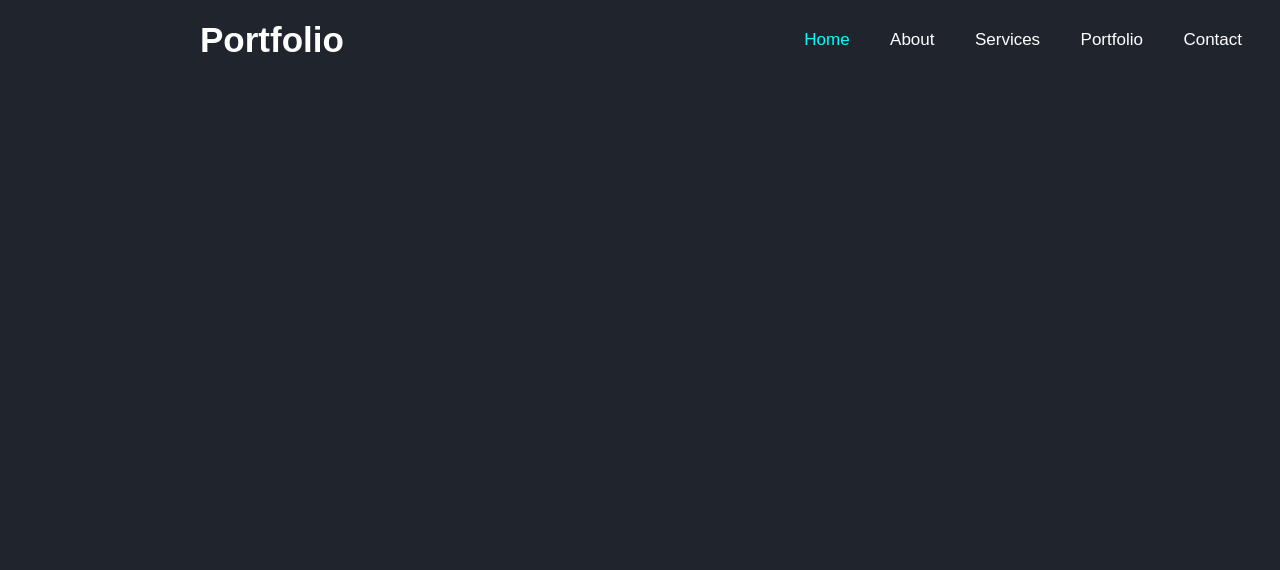
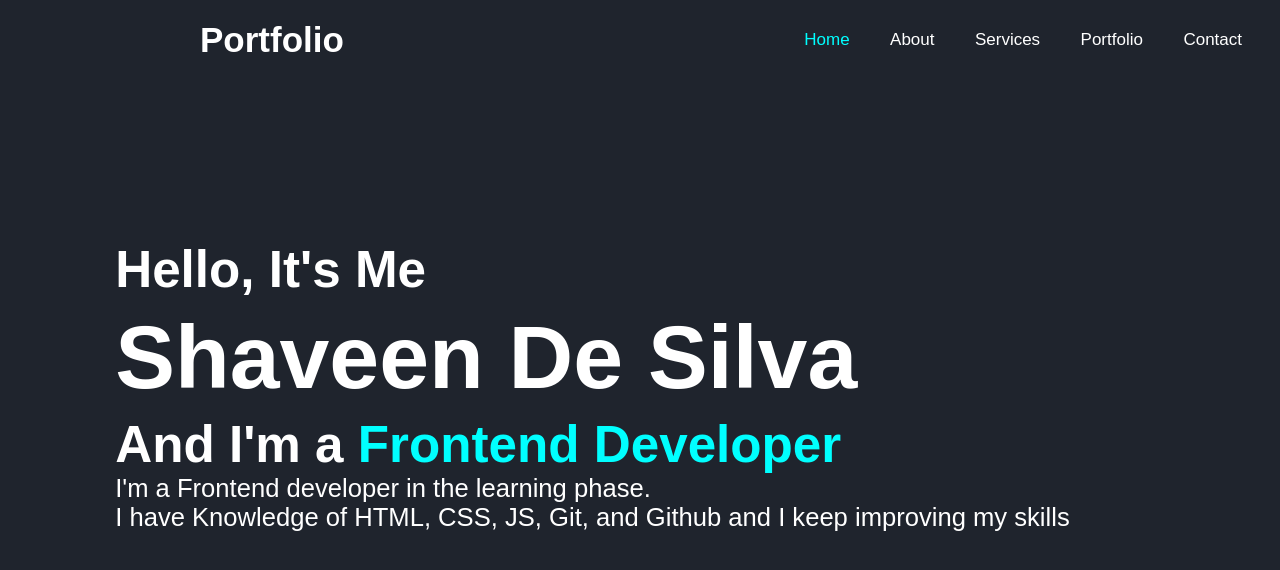
Before and after one commit to Shaveenlk/portfolio, a plain HTML site: page index.html in a window 1280 px wide. Drawn offline with Linux system fonts and the light colour scheme.

Commit message:
added home section

```diff
--- a/css/style.css
+++ b/css/style.css
@@ -54,3 +54,36 @@ nav a.active,nav a:hover{
     color: aqua;
     transition: .5s;
 }
+
+section{
+    min-width: 100vh;
+    min-height: 100vh;
+    padding: 10rem 9% 2rem;
+}
+
+.home{
+    justify-content: center;
+    align-items: center;
+}
+
+.home-content h3{
+    font-size: 3.2rem;
+    font-weight: 700;
+    color: white;
+}
+
+.home-content h1{
+    font-size: 5.6rem;
+    font-weight: 700;
+    line-height: 1.3;
+    color: white;
+}
+
+.home-content p{
+    font-size: 1.6rem;
+    color: white;
+}
+
+span{
+    color: aqua;
+}
--- a/index.html
+++ b/index.html
@@ -9,6 +9,7 @@
     <link rel="stylesheet" href="css/style.css">
 </head>
 <body>
+
     <!-- header design -->
     <header>
         <nav class="navbar">
@@ -23,5 +24,18 @@
               </ul>
         </nav>
     </header>
+
+    <!-- home design -->
+    <section class="home">
+        <div class="home-content" id="home">
+            <h3>Hello, It's Me</h3>
+            <h1>Shaveen De Silva</h1>
+            <h3>And I'm a <span>Frontend Developer</span></h3>
+            <p>
+                I'm a Frontend developer in the learning phase. <br>
+                I have Knowledge of HTML, CSS, JS, Git, and Github and I keep improving my skills
+            </p>
+        </div>
+    </section>
 </body>
 </html>
```
